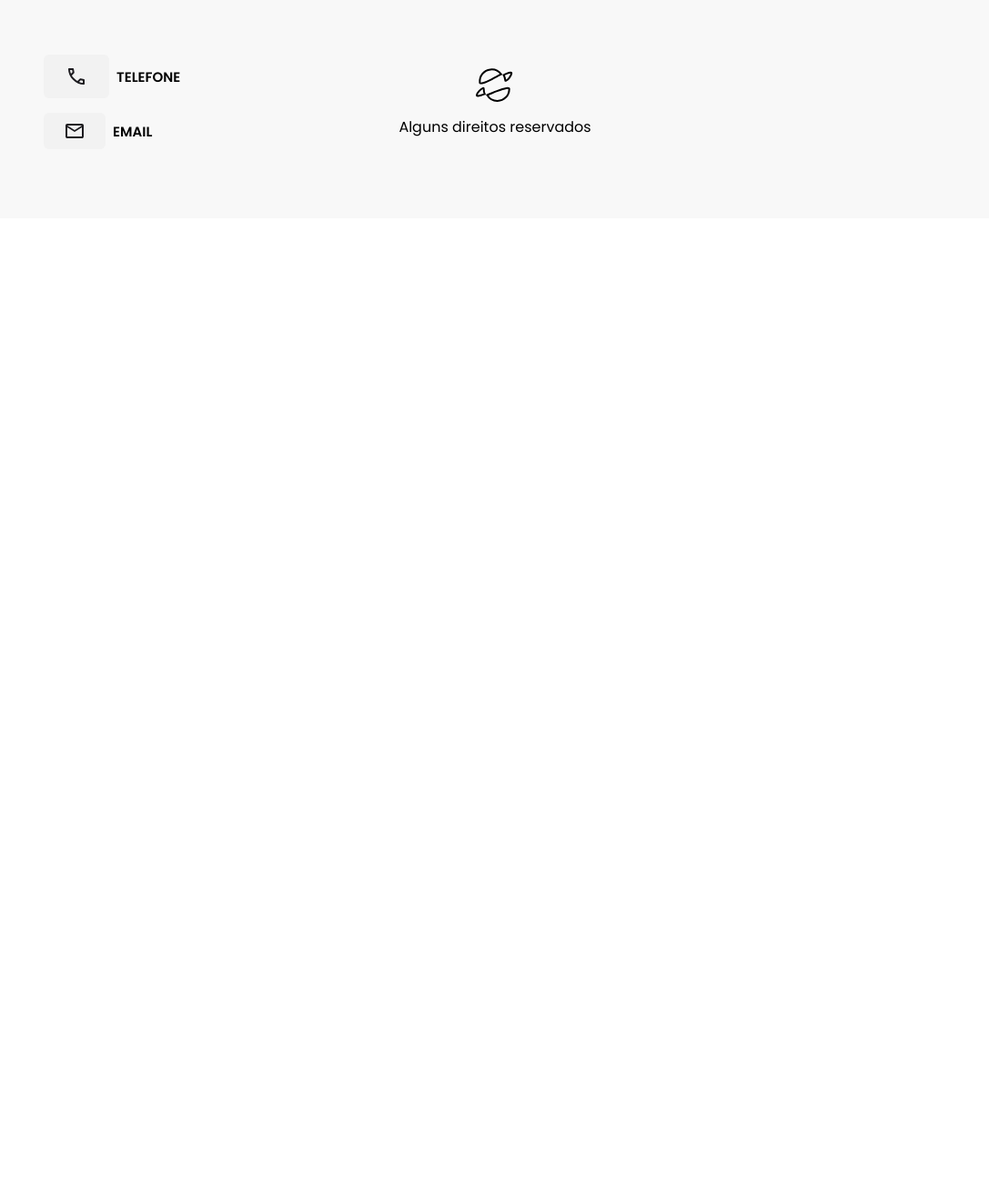
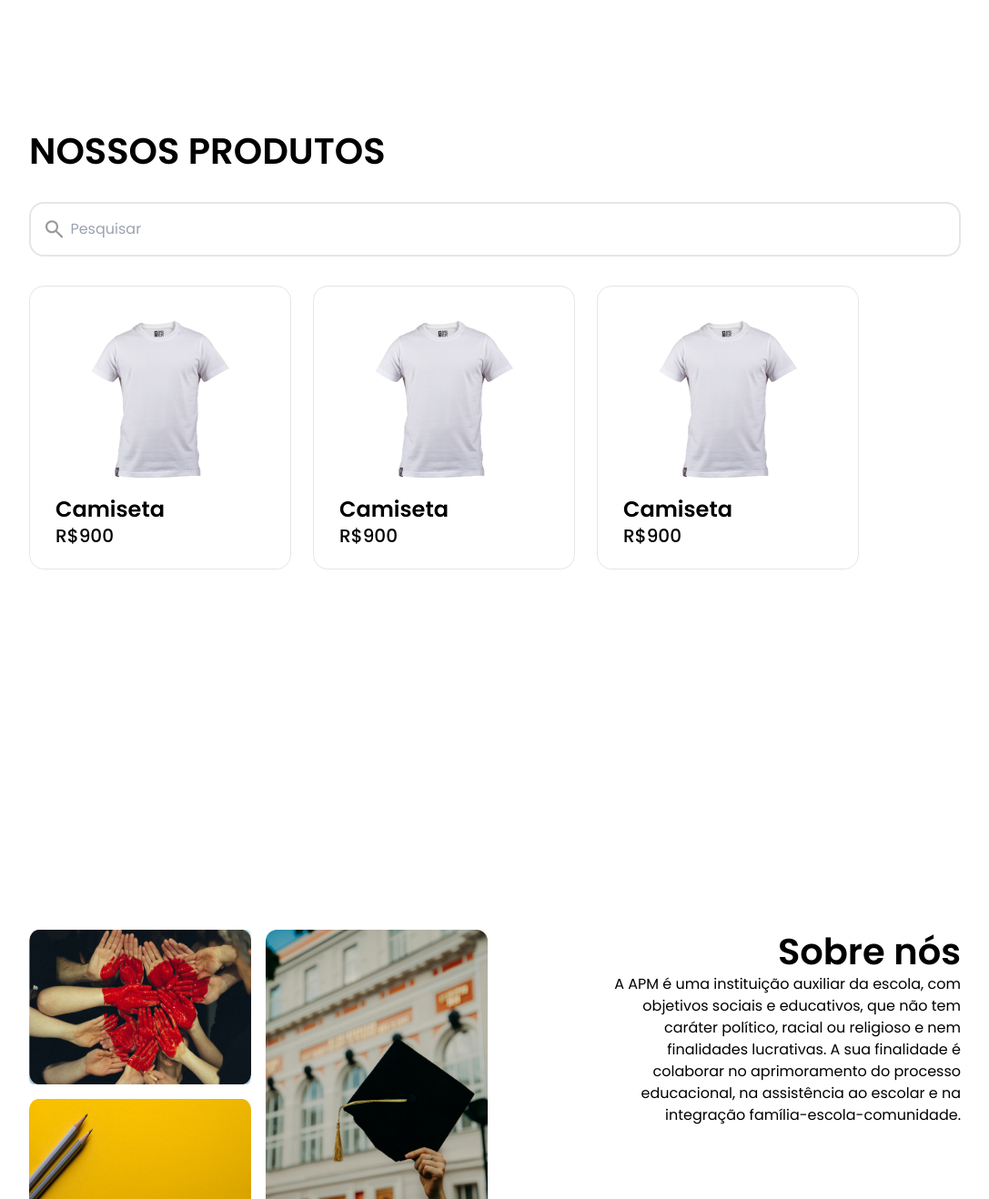
Before and after one commit to ryanNS3/E-commerce-AAPM, a React (Vite) app: page / in a window 1280 px wide. Shown: the part 862-2180 px from the top of the page at 91% size, without its empty margins (96-1183 px from the left). Before the commit the page ends 1102 px from the top, so only its background shows below. Built offline with nearby package versions, Linux system fonts and the light colour scheme.

Commit message:
feat/ landing page completa

```diff
--- a/src/pages/home.jsx
+++ b/src/pages/home.jsx
@@ -1,12 +1,19 @@
 import React from 'react'
+import donate from '../assets/imgsHome/donate.png'
+import student from '../assets/imgsHome/student.png'
+import pencil from '../assets/imgsHome/pencil.png'
 import { IlustrationPerson } from '../assets/ilustrationHeader'
 import { PrimaryButton } from '../components/buttons/primaryButton'
 import { Search } from '../components/search'
+import { CardProduct } from '../components/cards/cardProduct'
+import { Link, useNavigate } from 'react-router-dom'
 
 export function Home() {
+  const navigate = useNavigate()
+
   return (
-    <>
-      <header className=" grid lg:grid-cols-2">
+    <div className=" space-y-20">
+      <header className=" grid lg:h-screen lg:grid-cols-2">
         <section className="flex flex-col gap-4">
           <h1 className="max-w-[550px] text-h3">
             Contríbua para a melhora do escola.
@@ -18,7 +25,9 @@ export function Home() {
           <div className=" flex items-center gap-4  ">
             <PrimaryButton text="Assine agora" size="small" />
             <p className=" text-fun2">Ou</p>
-            <PrimaryButton text="Compre agora" size="small" />
+            <Link to={'#produtos'}>
+              <PrimaryButton text="Compre agora" size="small" />
+            </Link>
           </div>
         </section>
 
@@ -27,16 +36,51 @@ export function Home() {
         </section>
       </header>
 
-      <main aria-labelledby="produto">
-        <header className="flex justify-between">
-          <h1 className="text-h4 uppercase" id="produto">
+      <main className=" space-y-8 lg:h-screen" aria-labelledby="produto">
+        <header className="flex flex-col">
+          <h1 className="mb-8 text-h4 uppercase" id="produto">
             Nossos Produtos
           </h1>
           <Search />
         </header>
-        <nav></nav>
-        <div></div>
+        <section className="flex flex-wrap gap-6" id="produtos">
+          <CardProduct
+            name="Camiseta"
+            onCLick={() => navigate('/produto')}
+            price={'R$900'}
+          />
+          <CardProduct name="Camiseta" price={'R$900'} />
+          <CardProduct name="Camiseta" price={'R$900'} />
+        </section>
       </main>
-    </>
+
+      <article className=" grid gap-4 md:grid-cols-2">
+        <div className="grid w-full grid-cols-2 gap-4">
+          <div className="flex h-full flex-col gap-4">
+            <img
+              className="h-full w-full"
+              src={donate}
+              alt="várias mãos juntas com um coração pintado de vermelho ao meio"
+            />
+            <img
+              className=" h-full w-full"
+              src={pencil}
+              alt="lápis de escrever"
+            />
+          </div>
+          <img className="h-full w-full" src={student} alt="aluno segurando " />
+        </div>
+        <section className=" row-start-1 flex  flex-col items-end lg:col-start-2 lg:max-w-96 lg:justify-self-end">
+          <h1 className=" text-h4">Sobre nós</h1>
+          <p className=" text-end">
+            A APM é uma instituição auxiliar da escola, com objetivos sociais e
+            educativos, que não tem caráter político, racial ou religioso e nem
+            finalidades lucrativas. A sua finalidade é colaborar no
+            aprimoramento do processo educacional, na assistência ao escolar e
+            na integração família-escola-comunidade.
+          </p>
+        </section>
+      </article>
+    </div>
   )
 }
```
